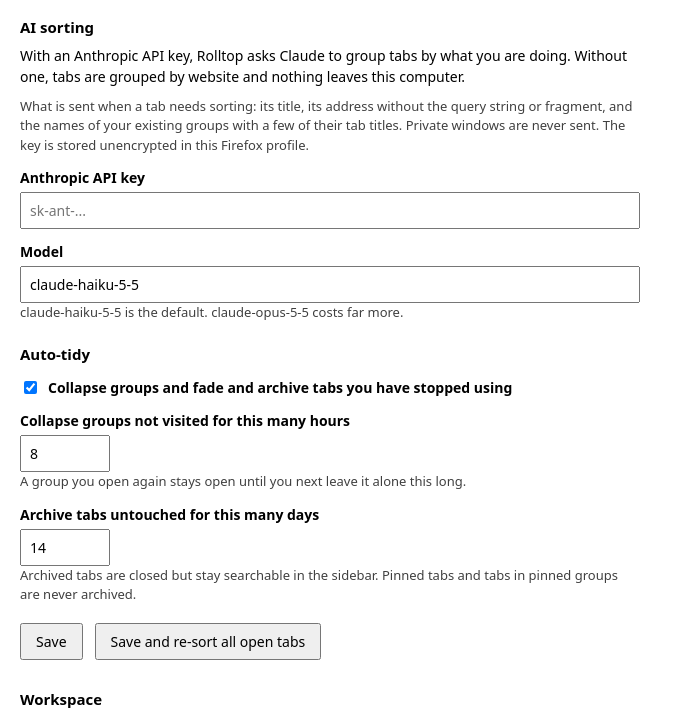
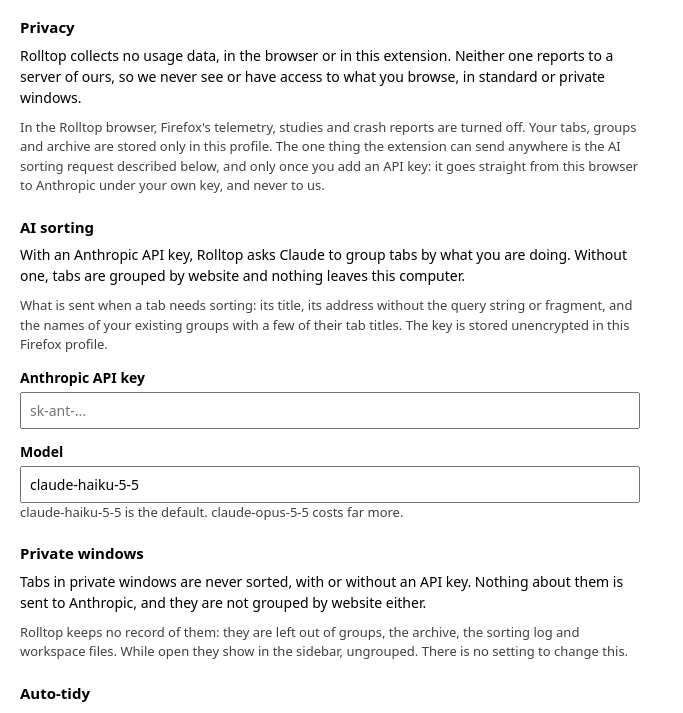
Before and after one commit to andrewchilds/rolltop-extension, a browser extension: page extension/options/options.html in a window 1280 px wide. Shown: the top 713 px of the page, without its empty margins (0-683 px from the left). Drawn offline with Linux system fonts and the light colour scheme.

Commit message:
Settings: a Privacy section and a Private windows section; test that private tabs are never sorted or recorded

```diff
--- a/extension/options/options.html
+++ b/extension/options/options.html
@@ -35,14 +35,22 @@
 </head>
 <body>
 <form id="form">
+  <h2>Privacy</h2>
+  <p>Rolltop collects no usage data, in the browser or in this extension. Neither one reports to a server of ours, so we never see or have access to what you browse, in standard or private windows.</p>
+  <p class="hint">In the Rolltop browser, Firefox's telemetry, studies and crash reports are turned off. Your tabs, groups and archive are stored only in this profile. The one thing the extension can send anywhere is the AI sorting request described below, and only once you add an API key: it goes straight from this browser to Anthropic under your own key, and never to us.</p>
+
   <h2>AI sorting</h2>
   <p>With an Anthropic API key, Rolltop asks Claude to group tabs by what you are doing. Without one, tabs are grouped by website and nothing leaves this computer.</p>
-  <p class="hint">What is sent when a tab needs sorting: its title, its address without the query string or fragment, and the names of your existing groups with a few of their tab titles. Private windows are never sent. The key is stored unencrypted in this Firefox profile.</p>
+  <p class="hint">What is sent when a tab needs sorting: its title, its address without the query string or fragment, and the names of your existing groups with a few of their tab titles. The key is stored unencrypted in this Firefox profile.</p>
   <label for="apiKey">Anthropic API key</label>
   <input id="apiKey" type="password" autocomplete="off" spellcheck="false" placeholder="sk-ant-...">
   <label for="model">Model</label>
   <input id="model" type="text" autocomplete="off" spellcheck="false">
   <p class="hint">claude-haiku-5-5 is the default. claude-opus-5-5 costs far more.</p>
+
+  <h2>Private windows</h2>
+  <p>Tabs in private windows are never sorted, with or without an API key. Nothing about them is sent to Anthropic, and they are not grouped by website either.</p>
+  <p class="hint">Rolltop keeps no record of them: they are left out of groups, the archive, the sorting log and workspace files. While open they show in the sidebar, ungrouped. There is no setting to change this.</p>
 
   <h2>Auto-tidy</h2>
   <label class="check"><input id="auto" type="checkbox"> Collapse groups and fade and archive tabs you have stopped using</label>
```
Also changed, not shown: test/background.test.js (+29 -0 lines), README.md.
